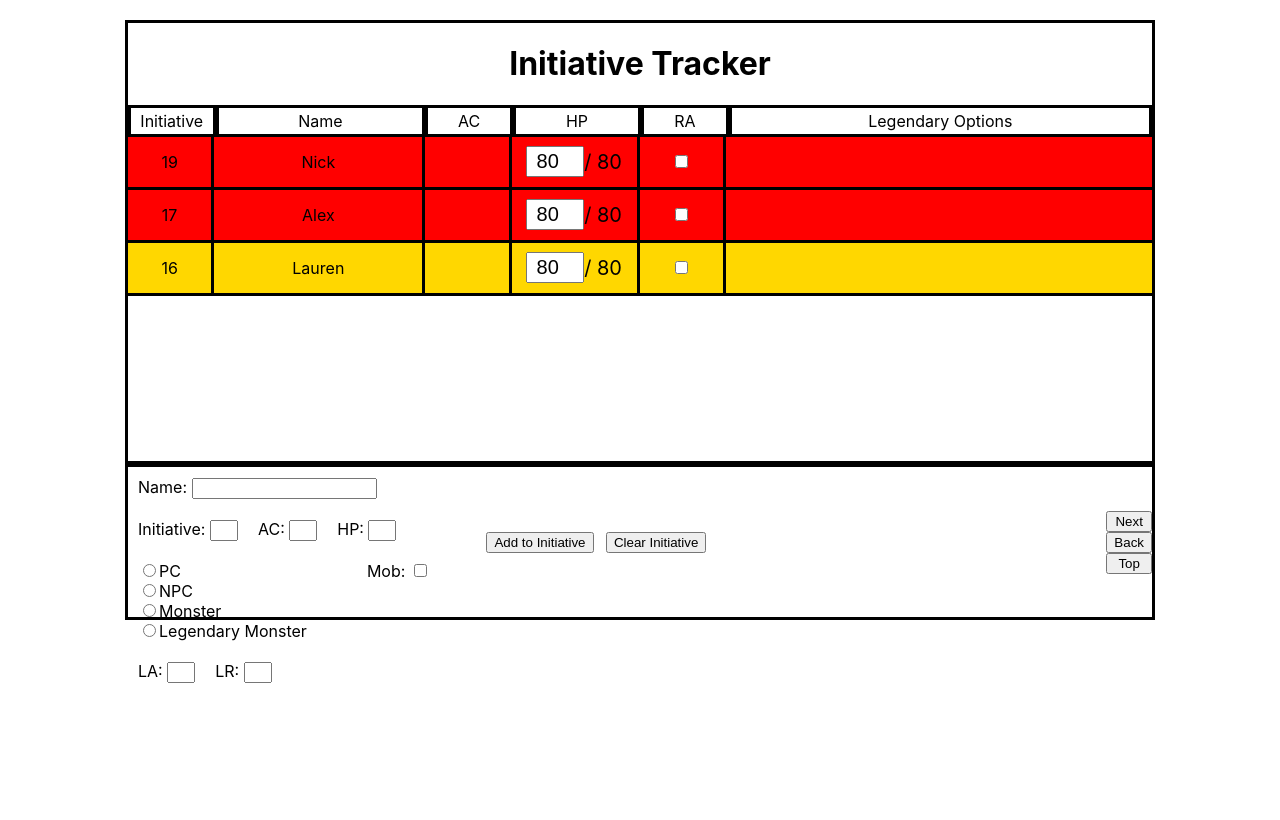
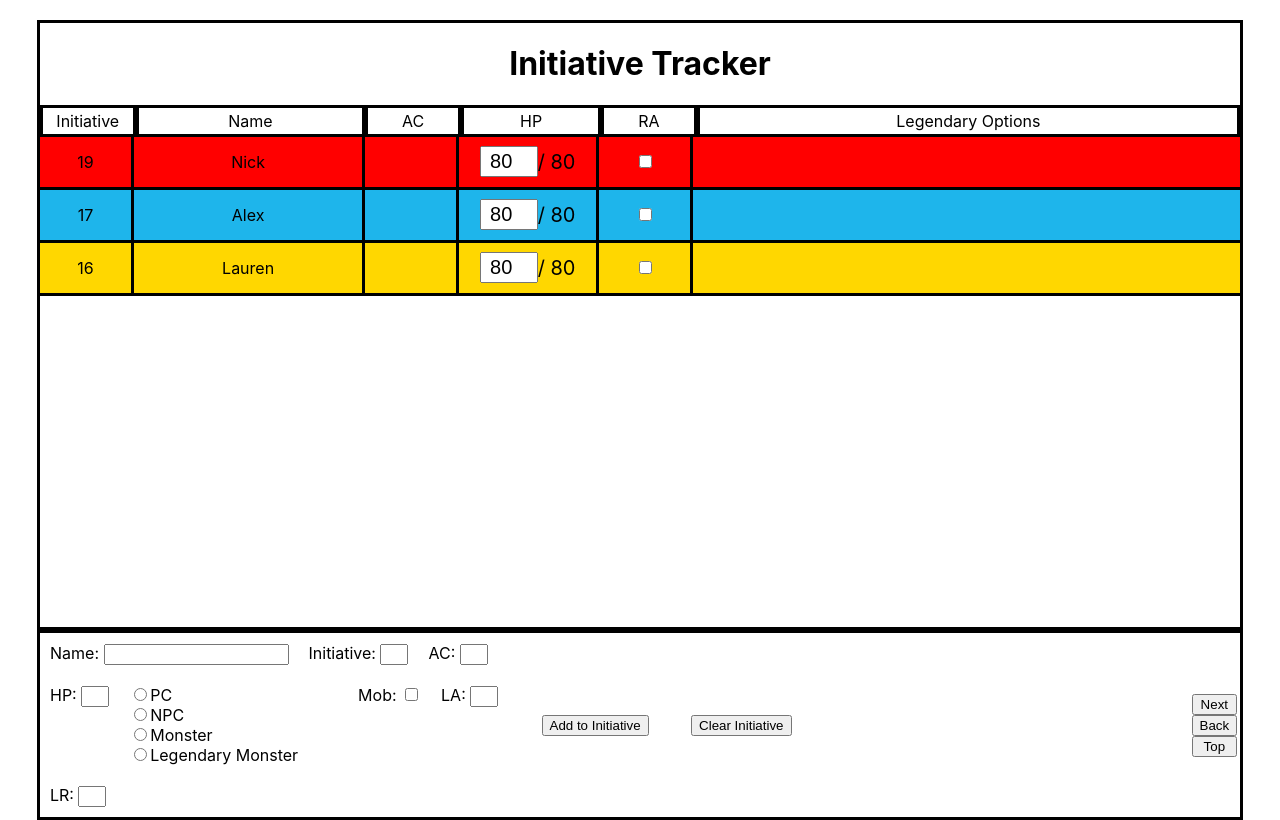
Before and after one commit to NickLiggett/InitiativeTracker, a React (Create React App) app in the folder initiative-tracker/: page / in a window 1280 px wide. Built offline with nearby package versions, Linux system fonts and the light colour scheme.

Commit message:
Complete Reaction Functionality

```diff
--- a/initiative-tracker/src/Components/App/App.css
+++ b/initiative-tracker/src/Components/App/App.css
@@ -16,8 +16,8 @@ main {
   display: flex;
   flex-direction: column;
   align-items: center;
-  width: 80%;
-  height: 75%;
+  width: 75em;
+  height: 50em;
   margin-top: 20px;
 }
 
--- a/initiative-tracker/src/Components/App/App.js
+++ b/initiative-tracker/src/Components/App/App.js
@@ -9,8 +9,11 @@ class App extends React.Component {
   constructor() {
     super()
     this.state = {
-      initiative: [{name: "Nick", initiativeRoll: 19, hp: 80, type: "Monster"}, {name: "Alex", initiativeRoll: 17, hp: 80, type: "Monster"}, {name: "Lauren", hp: 80, initiativeRoll: 16, type: "Legendary Monster"}]
-
+      initiative: [
+        {name: "Nick", initiativeRoll: 19, hp: 80, type: "Monster", ra: false},
+        {name: "Alex", initiativeRoll: 17, hp: 80, type: "PC", ra: false},
+        {name: "Lauren", hp: 80, initiativeRoll: 16, type: "Legendary Monster", ra: false}
+    ]
     }
   }
 
@@ -18,8 +21,34 @@ class App extends React.Component {
     let newOrder = this.state.initiative
     newOrder.push(newOrder[0])
     newOrder.shift()
+    newOrder[0].ra = false
     this.setState({ initiative: newOrder })
+  }
 
+  onDragStart = (event, name) => {
+    console.log('dragstart: ', name, event)
+  }
+
+  reactionHandler = (state) => {
+    let theOrder = this.state.initiative
+    let character = theOrder.find(char => char.name === state.name)
+
+    if (state.ra) {
+      state.ra = false
+    } else {
+      state.ra = true
+    }
+
+    theOrder.splice(theOrder.indexOf(character), 1, state)
+
+    this.setState({ initiative: theOrder })
+  }
+
+  backTurn = () => {
+    let newOrder = this.state.initiative
+    newOrder.unshift(newOrder[newOrder.length - 1])
+    newOrder.pop()
+    this.setState({ initiative: newOrder })
   }
 
   addToInitiative = (newCharacter) => {
@@ -35,8 +64,12 @@ class App extends React.Component {
       <main>
           <Header />
           <Headings />
-          <InitiativeField initiative={this.state.initiative}/>
-          <ControlForm addToInitiative={this.addToInitiative} clearInitiative={this.clearInitiative} nextTurn={this.nextTurn}/>
+          <InitiativeField initiative={this.state.initiative} reactionHandler={this.reactionHandler} onDragStart={this.onDragStart}/>
+          <ControlForm
+          addToInitiative={this.addToInitiative}
+          clearInitiative={this.clearInitiative}
+          nextTurn={this.nextTurn}
+          backTurn={this.backTurn}/>
       </main>
     )
   }
--- a/initiative-tracker/src/Components/Character/Character.js
+++ b/initiative-tracker/src/Components/Character/Character.js
@@ -10,15 +10,14 @@ class Character extends React.Component {
             ac: this.props.character.ac,
             hp: this.props.character.hp,
             currentHP: this.props.character.hp,
-            ra: false,
             la: this.props.character.la,
             lr: this.props.character.lr,
-            type: this.props.character.type,
+            type: this.props.character.type
         }
     }
 
-    changeHandler(event) {
-        this.setState({ [event.target.name]: event.target.checked })
+    changeHandler() {
+        this.props.reactionHandler(this.state)
     }
 
     handleHP(event) {
@@ -27,8 +26,9 @@ class Character extends React.Component {
 
     render() {
         let color
+
         if (this.state.type === "PC") {
-            color = "blue"
+            color = "#1EB5EB"
         } else if (this.state.type === "NPC") {
             color = "violet"
         } else if (this.state.type === "Monster") {
@@ -36,13 +36,17 @@ class Character extends React.Component {
         } else if (this.state.type === "Legendary Monster") {
             color = "gold"
         }
+
+        let theChar = this.props.initiative.find(char => char.name === this.state.name)
+
         return (
-            <div className="character" style={{backgroundColor: color}}>
+            <div className="character" style={{backgroundColor: color}} draggable>
                 <div id="initiative">{this.state.initiativeRoll}</div>
                 <div id="name">{this.state.name}</div>
                 <div id="ac">{this.state.ac}</div>
                 <div id="hp"><input id="hp-box" type="number" value={this.state.currentHP} onChange={event => this.handleHP(event)}/> / {this.state.hp}</div>
-                <div id="ra"><input type="checkbox" name="ra" checked={this.state.ra} onChange={event => this.changeHandler(event)}/></div>
+                <div id="ra"><input type="checkbox" name="ra" checked={theChar.ra} onChange={event => {this.changeHandler(event)}}/>
+                </div>
                 <div id="legendary"></div>
             </div>
         )
--- a/initiative-tracker/src/Components/ControlForm/ControlForm.css
+++ b/initiative-tracker/src/Components/ControlForm/ControlForm.css
@@ -10,7 +10,7 @@
   .inputs {
     display: flex;
     flex-wrap: wrap;
-    width: 45%;
+    width: 35em;
   }
 
   .form-input {
--- a/initiative-tracker/src/Components/ControlForm/ControlForm.js
+++ b/initiative-tracker/src/Components/ControlForm/ControlForm.js
@@ -78,7 +78,10 @@ class ControlForm extends React.Component {
                             event.preventDefault()
                             this.props.nextTurn()
                         }}>Next</button>
-                        <button>Back</button>
+                        <button onClick={event => {
+                            event.preventDefault()
+                            this.props.backTurn()
+                        }}>Back</button>
                         <button>Top</button>
                     </div>
                 </div>
--- a/initiative-tracker/src/Components/InitiativeField/InitiativeField.js
+++ b/initiative-tracker/src/Components/InitiativeField/InitiativeField.js
@@ -1,15 +1,22 @@
 import React from "react"
 import "./InitiativeField.css"
 import Character from "../Character/Character"
+// import Draggable from "react-draggable"
 
-const InitiativeField = ({ initiative }) => {
+const InitiativeField = ({ initiative, reactionHandler, onDragStart }) => {
 
     const characters = initiative.map(character => {
-        return <Character key={character.name} character={character}/>
+        return <Character
+        key={character.name}
+        character={character}
+        initiative={initiative}
+        reactionHandler={reactionHandler}
+        onDragStart={event => onDragStart(event, character.name)}/>
     })
 
     return (
         <div className="initiative-wrapper">
+
             {characters}
         </div>
     )
--- a/initiative-tracker/src/index.js
+++ b/initiative-tracker/src/index.js
@@ -2,7 +2,6 @@ import React from 'react';
 import ReactDOM from 'react-dom/client';
 import './index.css';
 import App from './Components/App/App';
-import reportWebVitals from './reportWebVitals';
 
 const root = ReactDOM.createRoot(document.getElementById('root'));
 root.render(
@@ -14,4 +13,3 @@ root.render(
 // If you want to start measuring performance in your app, pass a function
 // to log results (for example: reportWebVitals(console.log))
 // or send to an analytics endpoint. Learn more: https://bit.ly/CRA-vitals
-reportWebVitals();
--- a/initiative-tracker/src/reportWebVitals.js
+++ /dev/null
@@ -1,13 +0,0 @@
-const reportWebVitals = onPerfEntry => {
-  if (onPerfEntry && onPerfEntry instanceof Function) {
-    import('web-vitals').then(({ getCLS, getFID, getFCP, getLCP, getTTFB }) => {
-      getCLS(onPerfEntry);
-      getFID(onPerfEntry);
-      getFCP(onPerfEntry);
-      getLCP(onPerfEntry);
-      getTTFB(onPerfEntry);
-    });
-  }
-};
-
-export default reportWebVitals;
```
Also changed, not shown: initiative-tracker/src/setupTests.js (deleted, +0 -5 lines).
